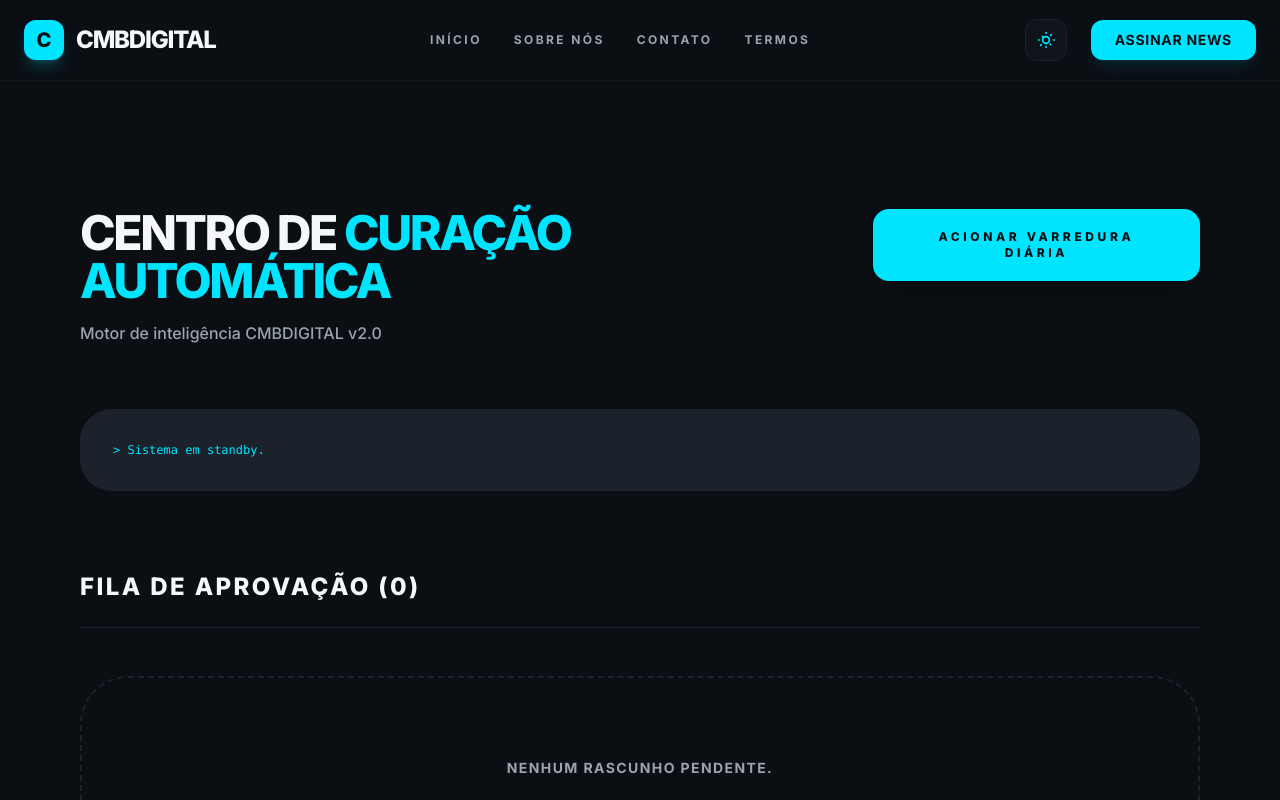
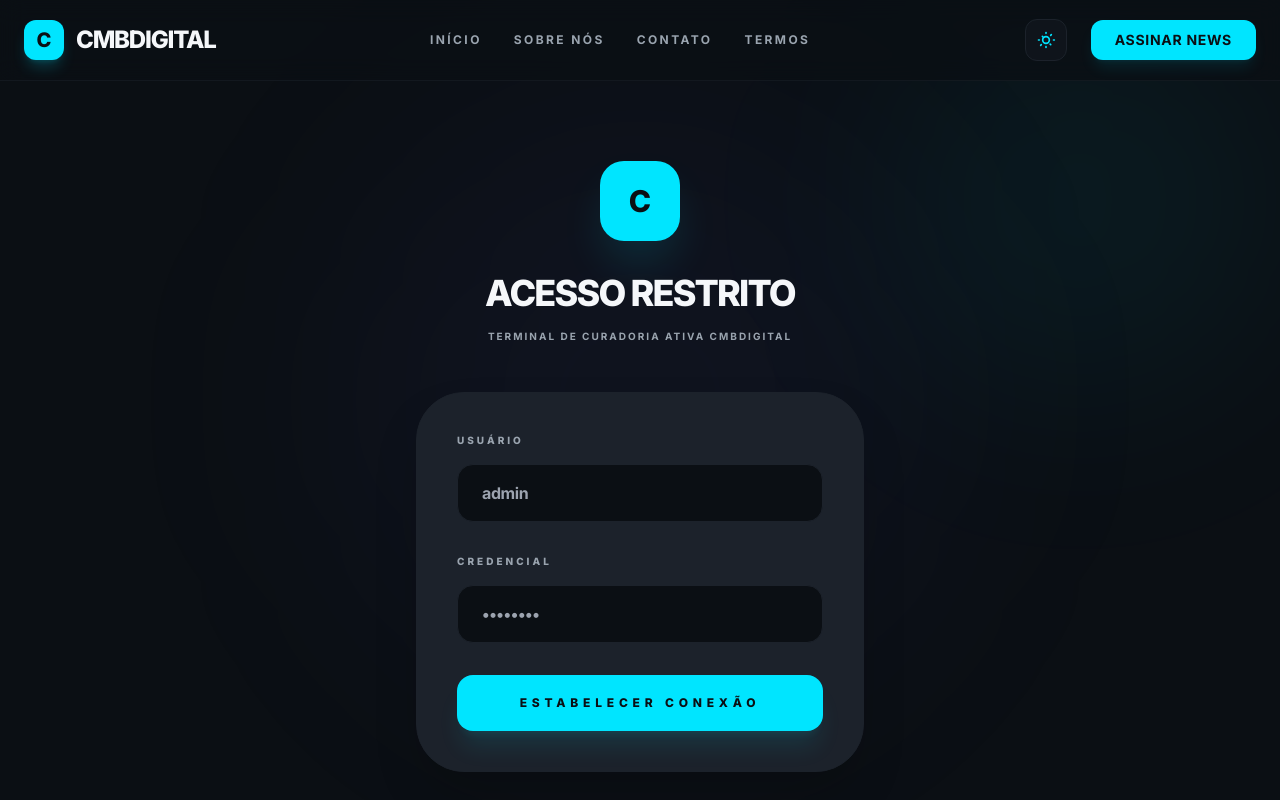
Before and after one commit to growjitsu/growjitsu-blogcmbdigital, a React (Vite) app: page /#/curadoria-oculta in a window 1280 px wide. Shown: the top 800 px of the page. Built offline with nearby package versions, Linux system fonts and the light colour scheme; a web font is replaced by a local one.

Commit message:
feat(admin): Implement basic admin login
Adds a simple username and password authentication mechanism to the admin dashboard. This protects access to sensitive administrative features.

```diff
--- a/pages/AdminDashboard.tsx
+++ b/pages/AdminDashboard.tsx
@@ -3,15 +3,38 @@
 import { Article, Category } from '../types';
 
 const AdminDashboard: React.FC = () => {
+  const [isAuthenticated, setIsAuthenticated] = useState(false);
+  const [username, setUsername] = useState('');
+  const [password, setPassword] = useState('');
+  const [loginError, setLoginError] = useState('');
+
   const [isGenerating, setIsGenerating] = useState(false);
   const [drafts, setDrafts] = useState<Article[]>([]);
   const [logs, setLogs] = useState<string[]>([]);
   const [sources, setSources] = useState<any[]>([]);
 
   useEffect(() => {
+    // Verificar se já existe uma sessão ativa
+    const authStatus = sessionStorage.getItem('cmb_admin_auth');
+    if (authStatus === 'true') {
+      setIsAuthenticated(true);
+    }
+
     const savedDrafts = localStorage.getItem('cmb_drafts');
     if (savedDrafts) setDrafts(JSON.parse(savedDrafts));
   }, []);
+
+  const handleLogin = (e: React.FormEvent) => {
+    e.preventDefault();
+    // Credenciais de acesso (Hardcoded para este contexto de aplicação estática)
+    if (username === 'admin' && password === 'cmb2025') {
+      setIsAuthenticated(true);
+      sessionStorage.setItem('cmb_admin_auth', 'true');
+      setLoginError('');
+    } else {
+      setLoginError('Credenciais inválidas. Acesso negado pelo protocolo de segurança.');
+    }
+  };
 
   const addLog = (msg: string) => setLogs(prev => [...prev, `[${new Date().toLocaleTimeString()}] ${msg}`].slice(-5));
 
@@ -24,27 +47,23 @@
     try {
       const ai = new GoogleGenAI({ apiKey: process.env.API_KEY });
 
-      // ETAPA 1: Pesquisa via Google Search Grounding
-      // Nota: Não pedimos JSON aqui para evitar erros de parsing causados por metadados de grounding.
       const researchResponse = await ai.models.generateContent({
         model: 'gemini-3-pro-preview',
-        contents: `Identifique as 3 tendências mais importantes de hoje em Inteligência Artificial, Marketing Digital e Tecnologia. Forneça fatos específicos.`,
+        contents: `Identifique as 3 tendências mais importantes de hoje em Inteligência Artificial, Marketing Digital e Tecnologia no Brasil. Forneça fatos específicos.`,
         config: {
           tools: [{ googleSearch: {} }]
         }
       });
 
-      // Extrair links de grounding (obrigatório pelas diretrizes)
       const groundingChunks = researchResponse.candidates?.[0]?.groundingMetadata?.groundingChunks;
       if (groundingChunks) setSources(groundingChunks);
 
       addLog("Tendências identificadas. Iniciando redação estruturada...");
 
-      // ETAPA 2: Redação Estruturada em JSON (sem ferramentas para garantir parsing seguro)
       const generationResponse = await ai.models.generateContent({
         model: 'gemini-3-pro-preview',
-        contents: `Com base nestas tendências: "${researchResponse.text}", crie 3 artigos completos para o blog CMBDIGITAL.
-        Retorne um array JSON com: id, slug, title, excerpt, content (HTML rico), category, date (Hoje), tags (array), metaTitle, metaDescription.`,
+        contents: `Com base nestas tendências: "${researchResponse.text}", crie 3 artigos completos para o blog CMBDIGITAL em português brasileiro.
+        Retorne um array JSON com: id, slug, title, excerpt, content (HTML rico com h2, h3, p, strong, ul, li), category, date (Hoje), tags (array), metaTitle, metaDescription.`,
         config: {
           responseMimeType: "application/json",
           responseSchema: {
@@ -72,19 +91,17 @@
       const generatedArticles = JSON.parse(generationResponse.text);
       addLog("Conteúdo redigido. Gerando visuais de alta performance...");
 
-      // ETAPA 3: Geração de Imagens (Nano Banana)
       const articlesWithImages = await Promise.all(generatedArticles.map(async (art: any) => {
         addLog(`Gerando visual para: ${art.title.substring(0, 30)}...`);
 
         const imgResponse = await ai.models.generateContent({
           model: 'gemini-2.5-flash-image',
           contents: {
-            parts: [{ text: `A professional, minimalist high-quality tech photograph for: "${art.title}". Navy blue tones, 8k resolution. No text.` }]
+            parts: [{ text: `A professional, minimalist high-quality tech photograph for: "${art.title}". Corporate tech style, navy blue and cyan tones, 8k resolution. No text.` }]
           }
         });
 
         let imageUrl = "https://images.unsplash.com/photo-1451187580459-43490279c0fa?q=80&w=1200";
-        // Correção: Iterar todas as partes para encontrar a imagem
         if (imgResponse.candidates?.[0]?.content?.parts) {
           for (const part of imgResponse.candidates[0].content.parts) {
             if (part.inlineData) {
@@ -104,7 +121,7 @@
 
     } catch (error) {
       console.error(error);
-      addLog("Erro no protocolo: Verifique sua conexão e chave.");
+      addLog("Erro no protocolo: Verifique sua conexão e chave de API.");
     } finally {
       setIsGenerating(false);
     }
@@ -128,6 +145,72 @@
     localStorage.setItem('cmb_drafts', JSON.stringify(remaining));
   };
 
+  // TELA DE LOGIN
+  if (!isAuthenticated) {
+    return (
+      <div className="min-h-screen flex items-center justify-center dark:bg-brand-obsidian bg-brand-lightBg px-4 py-20">
+        <div className="absolute inset-0 overflow-hidden pointer-events-none">
+          <div className="absolute top-1/2 left-1/2 -translate-x-1/2 -translate-y-1/2 w-[600px] h-[600px] bg-brand-purple/5 rounded-full blur-[120px]"></div>
+          <div className="absolute top-0 right-0 w-[400px] h-[400px] bg-brand-cyan/5 rounded-full blur-[100px]"></div>
+        </div>
+
+        <div className="w-full max-w-md relative z-10">
+          <div className="text-center mb-12">
+            <div className="inline-flex items-center justify-center w-20 h-20 rounded-3xl bg-brand-cyan mb-8 shadow-2xl shadow-brand-cyan/20">
+              <span className="text-brand-obsidian font-black text-3xl">C</span>
+            </div>
+            <h1 className="text-4xl font-black tracking-tighter dark:text-brand-soft text-slate-900 mb-4">ACESSO RESTRITO</h1>
+            <p className="text-brand-muted font-bold uppercase tracking-[0.2em] text-[10px]">Terminal de Curadoria Ativa CMBDIGITAL</p>
+          </div>
+
+          <form onSubmit={handleLogin} className="p-10 rounded-[3rem] border dark:bg-brand-graphite dark:border-brand-graphite bg-white border-slate-200 shadow-2xl">
+            {loginError && (
+              <div className="mb-8 p-4 bg-red-500/10 border border-red-500/20 rounded-2xl text-red-500 text-xs font-bold text-center">
+                {loginError}
+              </div>
+            )}
+
+            <div className="space-y-8">
+              <div>
+                <label className="block text-[10px] font-black uppercase tracking-[0.3em] mb-4 dark:text-brand-muted text-slate-500">Usuário</label>
+                <input
+                  type="text"
+                  value={username}
+                  onChange={(e) => setUsername(e.target.value)}
+                  className="w-full border rounded-2xl px-6 py-4 font-bold tracking-tight dark:bg-brand-obsidian dark:border-brand-graphite dark:text-brand-soft bg-slate-50 border-slate-100 text-slate-900 focus:border-brand-cyan focus:ring-0 transition-all"
+                  placeholder="admin"
+                  required
+                />
+              </div>
+              <div>
+                <label className="block text-[10px] font-black uppercase tracking-[0.3em] mb-4 dark:text-brand-muted text-slate-500">Credencial</label>
+                <input
+                  type="password"
+                  value={password}
+                  onChange={(e) => setPassword(e.target.value)}
+                  className="w-full border rounded-2xl px-6 py-4 font-bold tracking-tight dark:bg-brand-obsidian dark:border-brand-graphite dark:text-brand-soft bg-slate-50 border-slate-100 text-slate-900 focus:border-brand-cyan focus:ring-0 transition-all"
+                  placeholder="••••••••"
+                  required
+                />
+              </div>
+              <button
+                type="submit"
+                className="w-full bg-brand-cyan text-brand-obsidian py-5 rounded-2xl font-black text-xs uppercase tracking-[0.4em] hover:bg-brand-purple hover:text-white transition-all shadow-xl shadow-brand-cyan/10"
+              >
+                Estabelecer Conexão
+              </button>
+            </div>
+          </form>
+
+          <p className="mt-12 text-center text-[10px] font-bold dark:text-brand-muted text-slate-400 tracking-[0.2em]">
+            PROTEGIDO POR CRIPTOGRAFIA DE PONTA <br/> CMBDIGITAL &copy; 2025
+          </p>
+        </div>
+      </div>
+    );
+  }
+
+  // DASHBOARD AUTENTICADO
   return (
     <div className="min-h-screen pt-32 pb-20 dark:bg-brand-obsidian bg-brand-lightBg">
       <div className="container mx-auto px-4 max-w-6xl">
@@ -138,6 +221,16 @@
             </h1>
             <p className="text-brand-muted font-medium">Motor de inteligência CMBDIGITAL v2.0</p>
           </div>
+          <div className="flex gap-4">
+            <button
+              onClick={() => {
+                sessionStorage.removeItem('cmb_admin_auth');
+                setIsAuthenticated(false);
+              }}
+              className="px-6 py-5 rounded-2xl font-black text-[10px] uppercase tracking-[0.3em] transition-all border dark:border-brand-graphite dark:text-brand-muted hover:border-red-500 hover:text-red-500"
+            >
+              Encerrar Sessão
+            </button>
             <button
               onClick={generateDailyPosts}
               disabled={isGenerating}
@@ -145,6 +238,7 @@
             >
               {isGenerating ? 'Processando Protocolo...' : 'Acionar Varredura Diária'}
             </button>
+          </div>
         </div>
 
         {/* Fontes de Grounding */}
```
Lines whose indentation alone changed are shown as unchanged.
